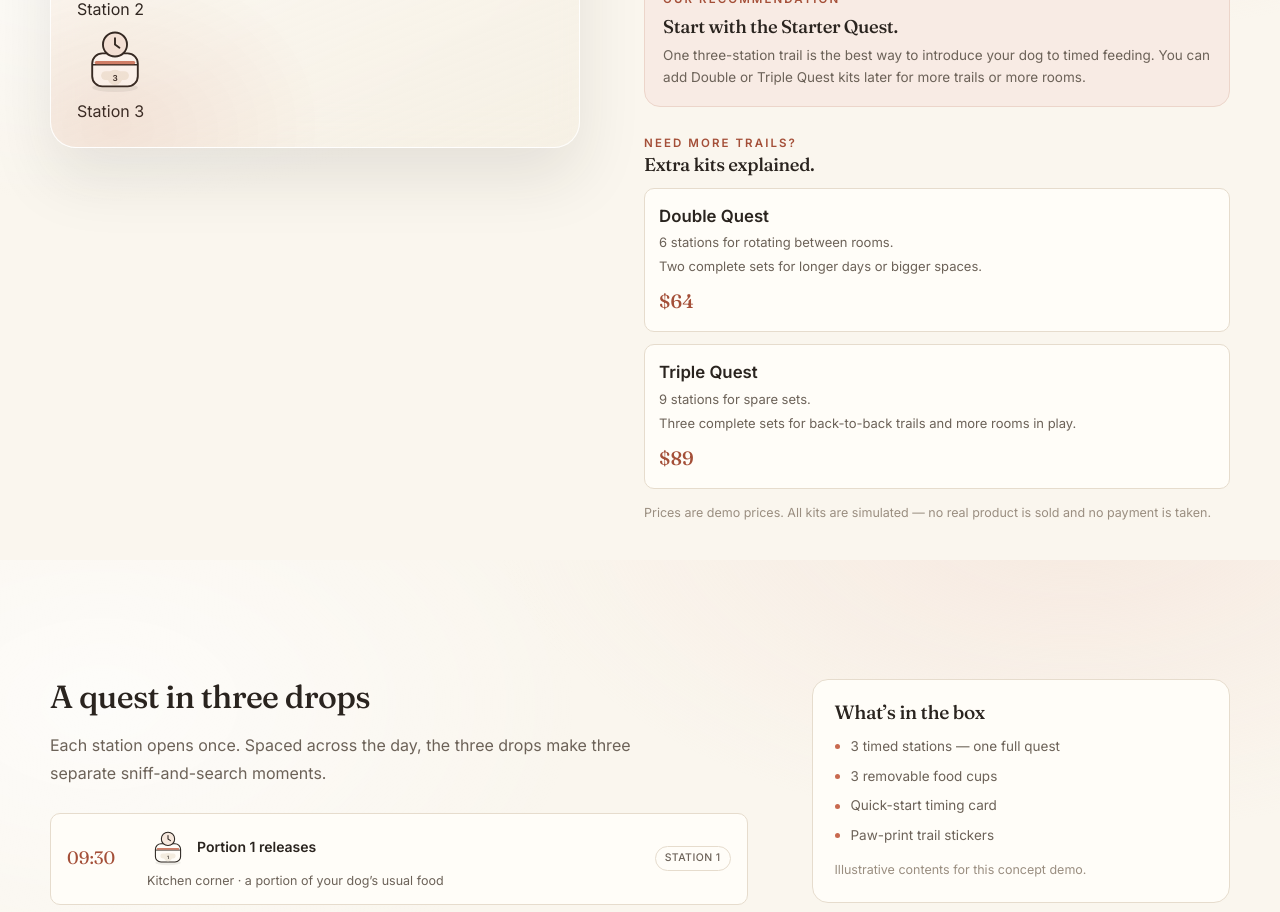
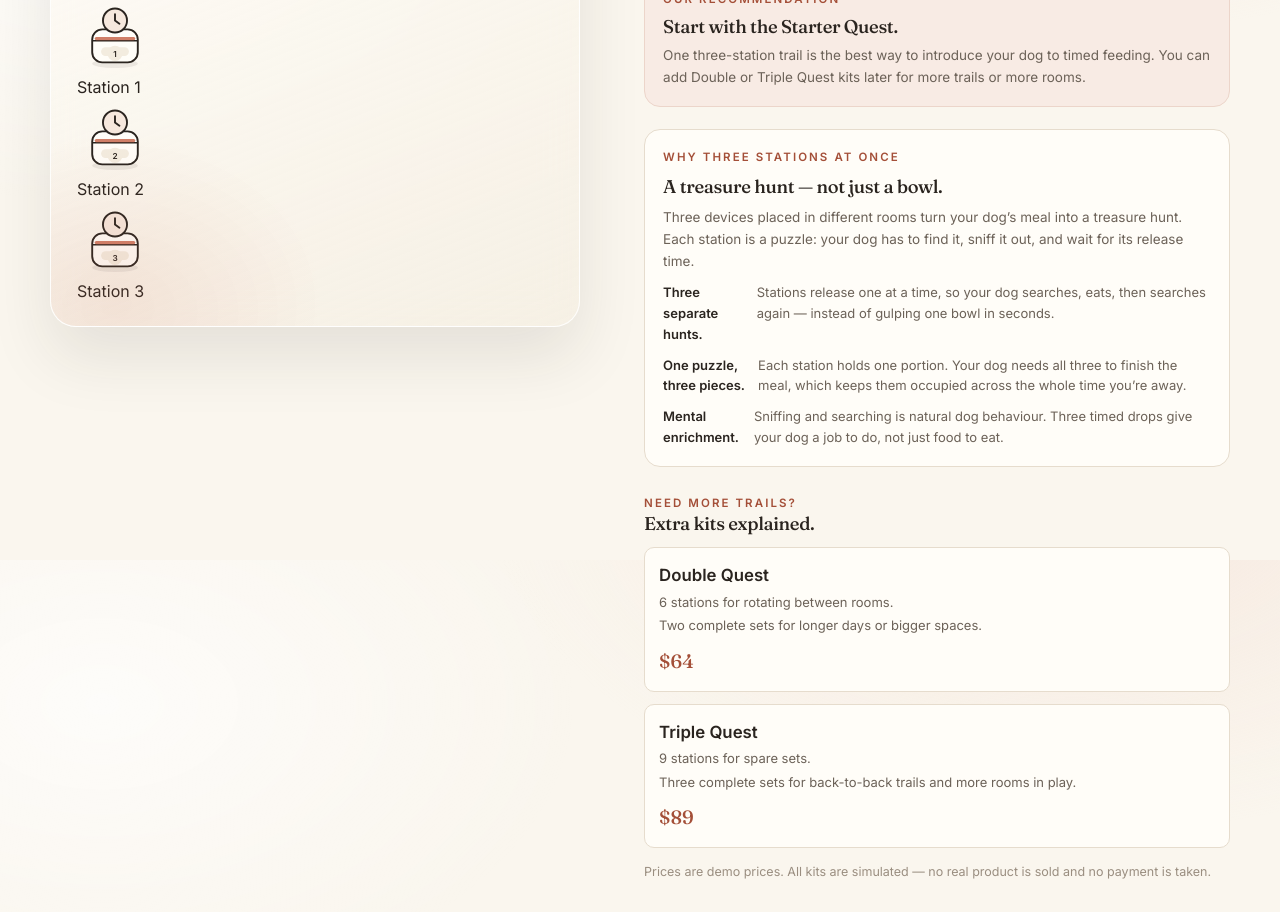
Before and after one commit to lakshmikam/60004240192-hwa-hackathon, a React (Vite) app: page /product in a window 1280 px wide. Shown: the part 1040-1952 px from the top of the page. Built offline with nearby package versions, Linux system fonts and the light colour scheme.

Commit message:
Add why three stations needed - treasure hunt puzzle explanation

```diff
--- a/src/pages/Home.tsx
+++ b/src/pages/Home.tsx
@@ -112,6 +112,40 @@ export default function Home() {
             Portions and timing should suit your dog’s normal feeding routine.
             Ask your vet if unsure.
           </p>
+
+          <div className="three-device-callout">
+            <span className="eyebrow">Why three stations at once</span>
+            <h3>A treasure hunt — not just a bowl.</h3>
+            <p>
+              Three devices placed in different rooms turn your dog’s meal into
+              a treasure hunt. Each station is a puzzle: your dog has to find
+              it, sniff it out, and wait for its release time.
+            </p>
+            <ul className="three-device-list">
+              <li>
+                <strong>Three separate hunts.</strong>
+                <span>
+                  Stations release one at a time, so your dog searches, eats,
+                  then searches again — instead of gulping one bowl in seconds.
+                </span>
+              </li>
+              <li>
+                <strong>One puzzle, three pieces.</strong>
+                <span>
+                  Each station holds one portion. Your dog needs all three to
+                  finish the meal, which keeps them occupied across the whole
+                  time you’re away.
+                </span>
+              </li>
+              <li>
+                <strong>Mental enrichment.</strong>
+                <span>
+                  Sniffing and searching is natural dog behaviour. Three timed
+                  drops give your dog a job to do, not just food to eat.
+                </span>
+              </li>
+            </ul>
+          </div>
         </div>
       </section>
 
--- a/src/pages/Product.tsx
+++ b/src/pages/Product.tsx
@@ -190,6 +190,42 @@ export default function Product() {
                 </p>
               </div>
 
+              <div className="three-device-callout">
+                <span className="eyebrow">Why three stations at once</span>
+                <h3>A treasure hunt — not just a bowl.</h3>
+                <p>
+                  Three devices placed in different rooms turn your dog’s meal
+                  into a treasure hunt. Each station is a puzzle: your dog has
+                  to find it, sniff it out, and wait for its release time.
+                </p>
+                <ul className="three-device-list">
+                  <li>
+                    <strong>Three separate hunts.</strong>
+                    <span>
+                      Stations release one at a time, so your dog searches,
+                      eats, then searches again — instead of gulping one bowl in
+                      seconds.
+                    </span>
+                  </li>
+                  <li>
+                    <strong>One puzzle, three pieces.</strong>
+                    <span>
+                      Each station holds one portion. Your dog needs all three
+                      to finish the meal, which keeps them occupied across the
+                      whole time you’re away.
+                    </span>
+                  </li>
+                  <li>
+                    <strong>Mental enrichment.</strong>
+                    <span>
+                      Sniffing and searching is natural dog behaviour. Three
+                      timed drops give your dog a job to do, not just food to
+                      eat.
+                    </span>
+                  </li>
+                </ul>
+              </div>
+
               <div className="extra-kits">
                 <span className="eyebrow">Need more trails?</span>
                 <h3>Extra kits explained.</h3>
--- a/src/styles.css
+++ b/src/styles.css
@@ -1852,6 +1852,58 @@ svg {
   margin: 0;
 }
 
+/* Why three stations callout */
+.three-device-callout {
+  background: var(--paper);
+  border: 1px solid var(--line);
+  border-radius: var(--radius);
+  padding: 18px;
+  margin: 22px 0;
+  display: flex;
+  flex-direction: column;
+  gap: 10px;
+}
+
+.three-device-callout h3 {
+  font-size: 1.15rem;
+  margin: 0;
+  color: var(--ink);
+}
+
+.three-device-callout p {
+  color: var(--ink-soft);
+  font-size: 13.5px;
+  line-height: 1.6;
+  margin: 0;
+}
+
+.three-device-list {
+  list-style: none;
+  margin: 0;
+  padding: 0;
+  display: flex;
+  flex-direction: column;
+  gap: 10px;
+}
+
+.three-device-list li {
+  display: flex;
+  gap: 10px;
+  align-items: flex-start;
+  color: var(--ink-soft);
+  font-size: 13px;
+  line-height: 1.6;
+}
+
+.three-device-list li strong {
+  color: var(--ink);
+  font-weight: 600;
+}
+
+.three-device-list li span {
+  color: var(--ink-soft);
+}
+
 /* Add to cart feedback */
 .add-feedback {
   display: flex;
```
